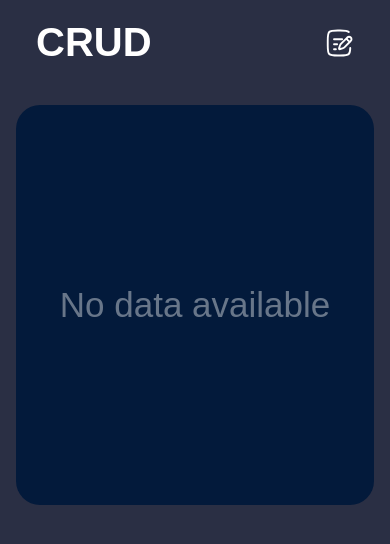
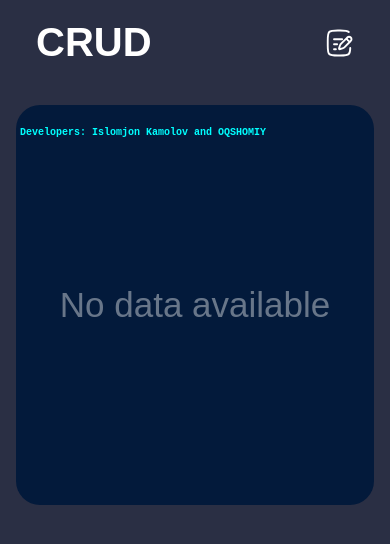
Before and after one commit to IslomjonKamolov/CRUD, a plain HTML site: page index.html in a window 390 px wide. Drawn offline with Linux system fonts and the light colour scheme.

```diff
--- a/css/main.css
+++ b/css/main.css
@@ -2,6 +2,23 @@
     margin: 0;
     padding: 0;
     box-sizing: border-box;
+    user-select: none;
+}
+
+.developer__name{
+    font-family: 'Courier New', Courier, monospace;
+    color: rgba(255, 255, 255, 0.633);
+    position: fixed;
+    left: 20px;
+    top: 94vh;
+}
+
+@media (max-width: 768px) {
+    .developer__name{
+        color: aqua;
+        font-size: 10px;
+        top: 15vh;
+    }
 }
 
 body {
--- a/index.html
+++ b/index.html
@@ -50,6 +50,7 @@
             </div>
         </div>
     </section>
+    <h4 class="developer__name">Developers: Islomjon Kamolov and OQSHOMIY</h4>
 
     <script src="./js/app.js"></script>
 </body>
```
